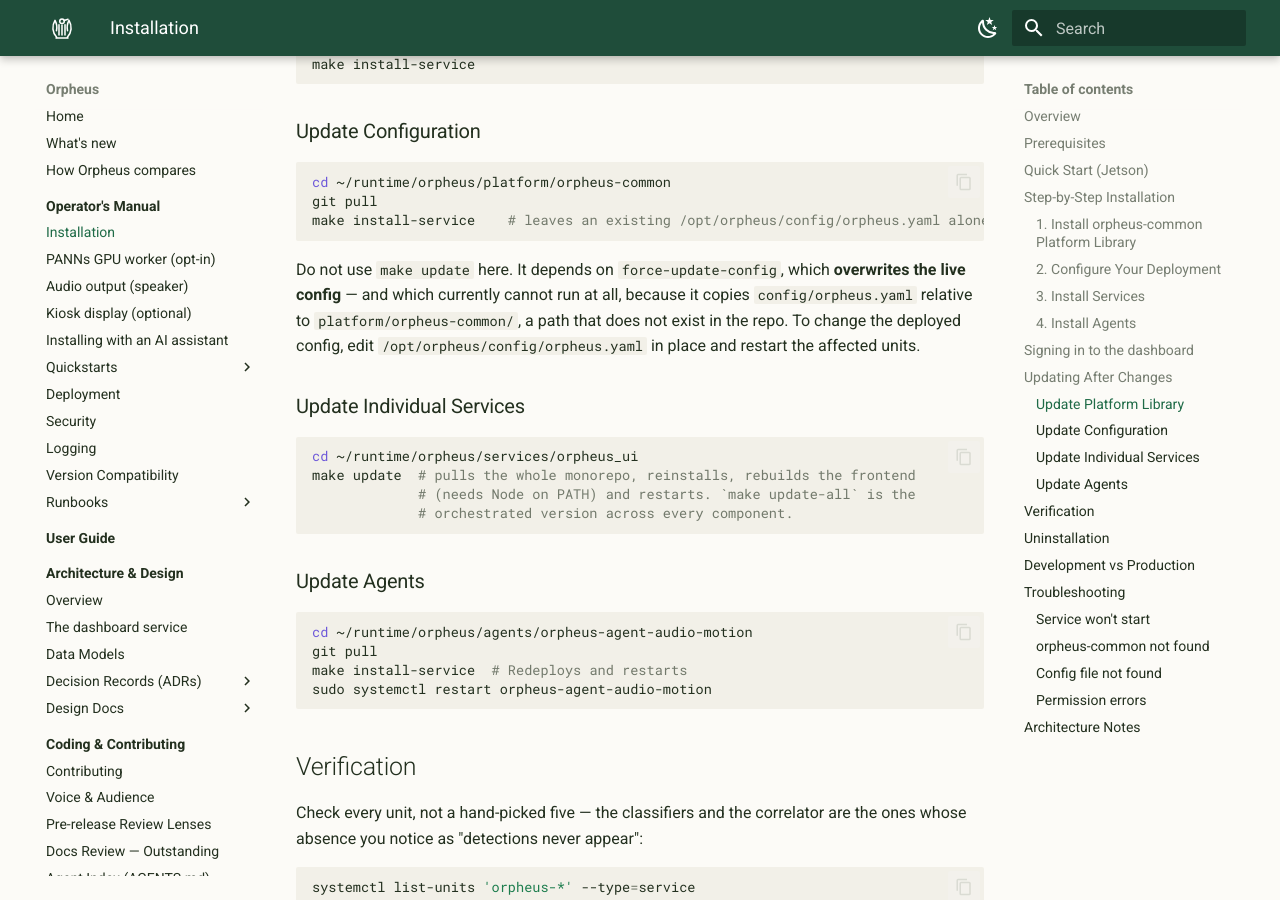
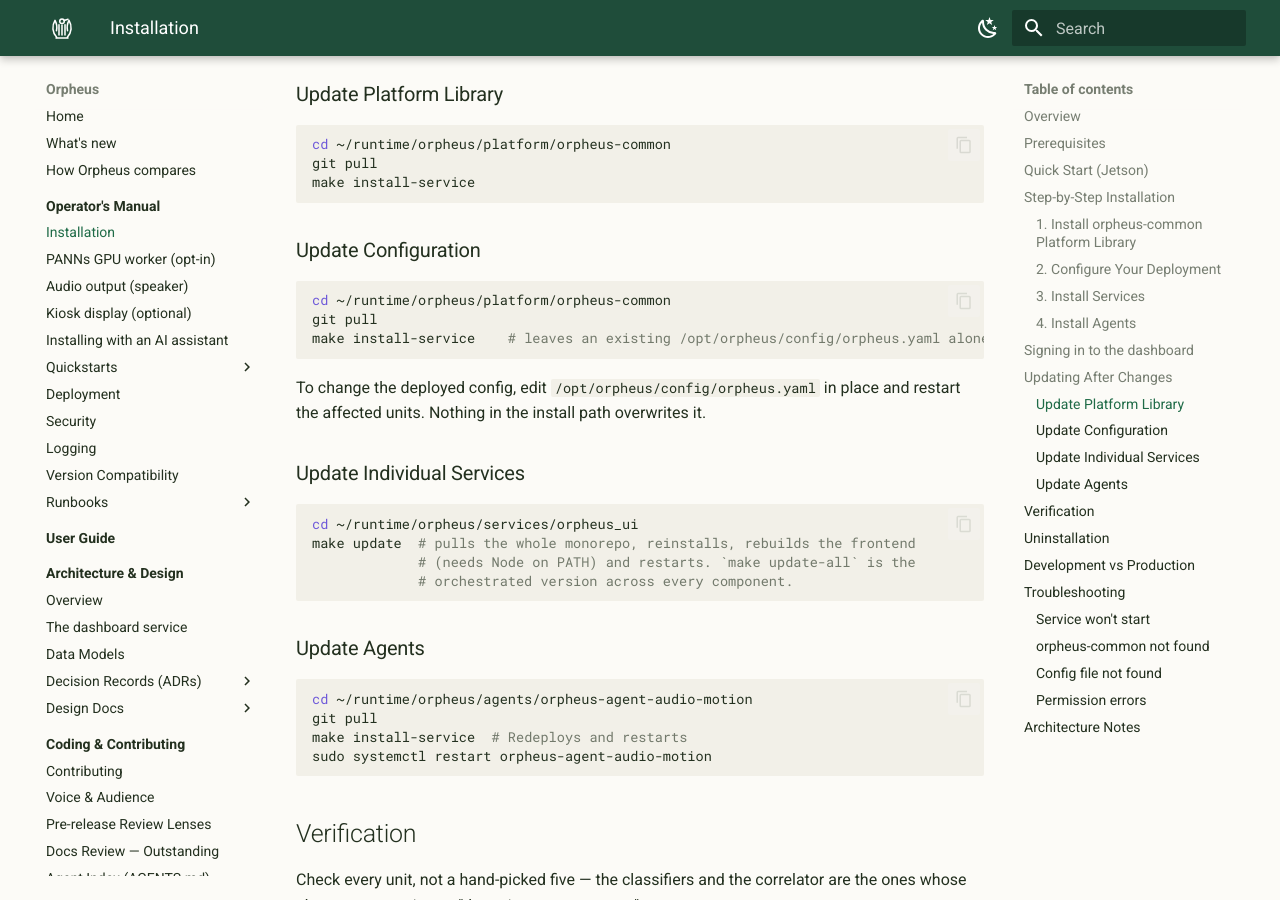
Before and after one commit to scottchronicity/orpheus, an MkDocs documentation site: the page built from docs/INSTALLATION.md, in a window 1280 px wide and 900 px high, scrolled down 6793 px. Built offline with MkDocs 1.6.1 and Material for MkDocs 9.7.7, drawn with Linux system fonts in a browser that asks for light colours; some of the changed text lies outside the part shown.

Commit message:
fix(platform): remove the broken force-update-config and update targets
orpheus-common's force-update-config copied config/orpheus.yaml relative to
platform/orpheus-common (a path that does not exist), and its "backup" copied
that same file rather than the live config, so it could not run and would have
overwritten the deployed config without a real backup; update depended on it
and then restarted services. INSTALLATION.md already warned against both.
Nothing else uses them (update-services uses install-service), so both go,
and the doc now just says how to change the deployed config. Its Jetson quick
start also points at the host setup in the Jetson Quick Start's step 0, which
the sequence otherwise skips. Found by the configuration/documentation review.

````diff
--- a/docs/INSTALLATION.md
+++ b/docs/INSTALLATION.md
@@ -72,6 +72,12 @@ Each service/agent has its own Python virtual environment but shares:
 Pulling the models is roughly 1.5 GB. Plan for that on a metered or slow connection.
 
 ## Quick Start (Jetson)
+
+On a new or replacement station, do the host setup first: the data drive's
+fstab line, the apt packages and uv, `make provision-python`, the clock guard,
+data-drive recovery and log bounds. They are listed once, in
+[step 0 of the Jetson Quick Start](JETSON_QUICKSTART.md#0-prepare-the-station-host);
+the commands below install the components.
 
 ```bash
 # Clone the repository
@@ -320,11 +326,8 @@ git pull
 make install-service    # leaves an existing /opt/orpheus/config/orpheus.yaml alone
 ```
 
-Do not use `make update` here. It depends on `force-update-config`, which
-**overwrites the live config** — and which currently cannot run at all, because
-it copies `config/orpheus.yaml` relative to `platform/orpheus-common/`, a path
-that does not exist in the repo. To change the deployed config, edit
-`/opt/orpheus/config/orpheus.yaml` in place and restart the affected units.
+To change the deployed config, edit `/opt/orpheus/config/orpheus.yaml` in place
+and restart the affected units. Nothing in the install path overwrites it.
 
 ### Update Individual Services
 
````
Also changed, not shown: 1 other file.
